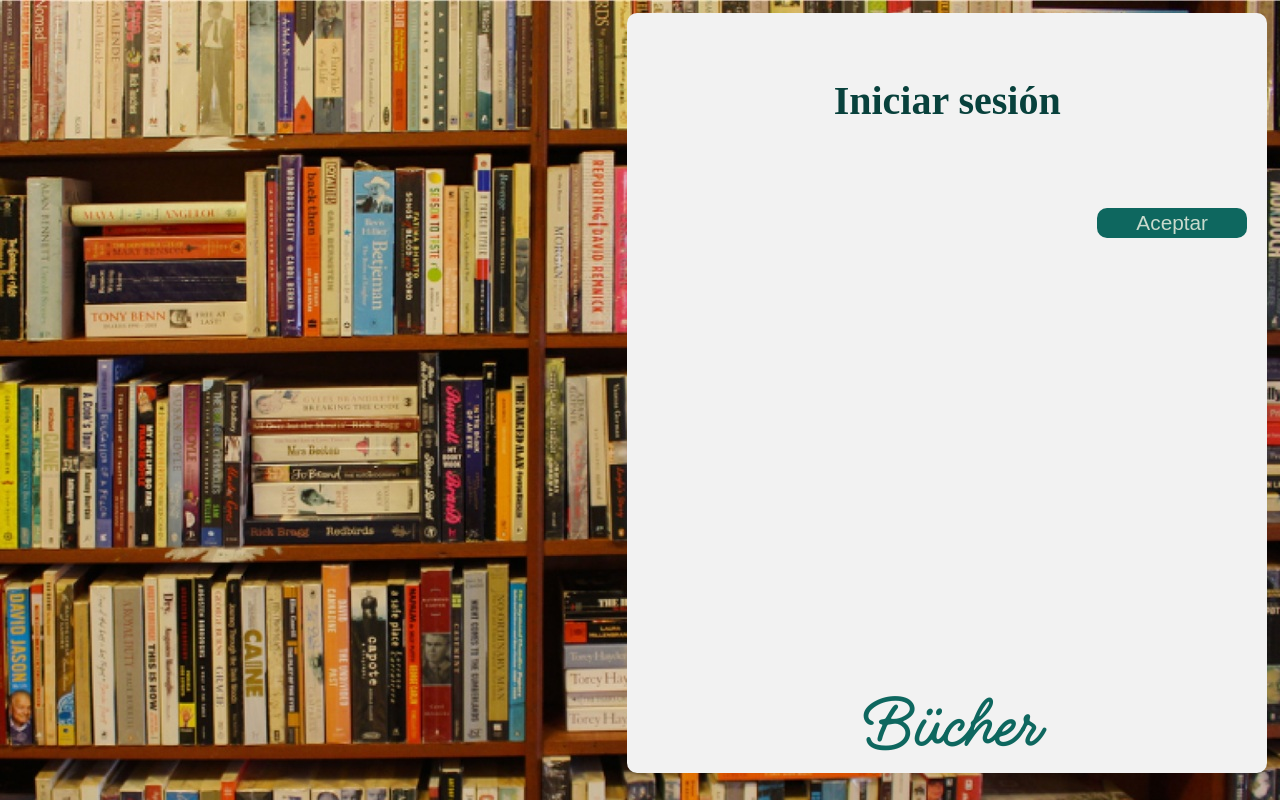
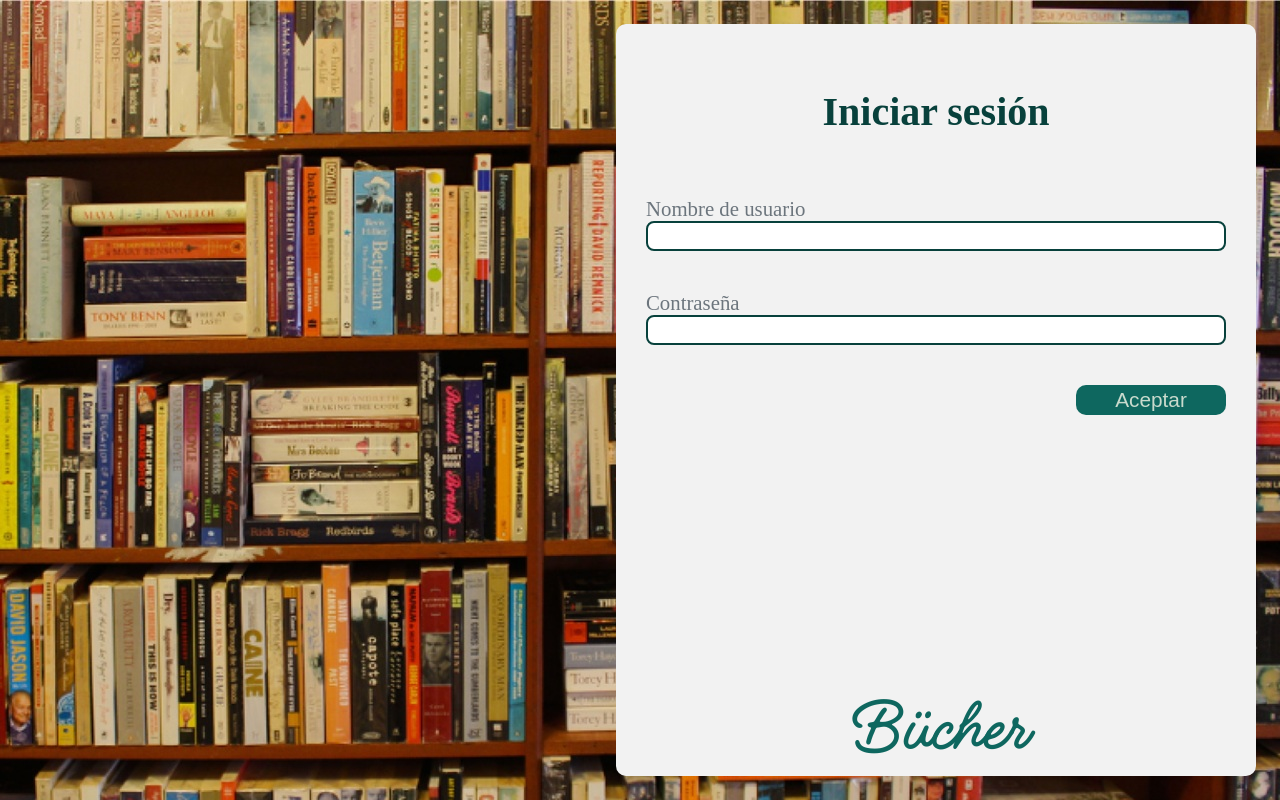
Before and after one commit to Programacion-Orientada-Objetos-5AO/proyecto-final-poo-calidad-vectorial-1, a React (Vite) app in the folder calidad-vectorial/frontend/: page /login in a window 1280 px wide. Built offline with nearby package versions, Linux system fonts and the light colour scheme.

Commit message:
implementacion login casi terminado

```diff
--- a/calidad-vectorial/frontend/src/components/elements/authbok/AuthBox.css
+++ b/calidad-vectorial/frontend/src/components/elements/authbok/AuthBox.css
@@ -1,15 +1,18 @@
 .auth-box {
     width: 50vw;
-    height: 95vh;
-    min-height: 400px;
+    height: 94vh;
+    min-height: 500px;
     background-color: #f2f2f2;
+
     position: absolute;
     right: 0;
     display: flex;
     flex-direction: column;
     align-items: center;
 
-    margin: 1%;
+    margin-top: 3vh;
+    margin-bottom: 3vh;
+    margin-right: 3vh;
     border-radius: 10px;
 }
 
@@ -18,13 +21,21 @@
     font-size: 2.5rem;
     color: #08413C;
     margin-top: 10%;
-    margin-bottom: 10%;
+    margin-bottom: 5%;
 }
 
 .auth-box__content {
     width: 100%;
-    padding: 20px;
+    padding: 30px;
     box-sizing: border-box;
+}
+
+.auth-box__content__inputs {
+    width: 100%;
+}
+
+.auth-box__content__button {
+    margin-top: 20px;
     display: flex;
     justify-content: flex-end;
 }
--- a/calidad-vectorial/frontend/src/components/elements/authbok/AuthBox.jsx
+++ b/calidad-vectorial/frontend/src/components/elements/authbok/AuthBox.jsx
@@ -7,8 +7,13 @@ export const AuthBox = ({ children, title="Título del cuadro" }) => {
         <section className='auth-box'>
             <h1 className='auth-box__title'>{title}</h1>
             <div className='auth-box__content'>
-                {children}
-                <Button variant="default" color="oscuro">Aceptar</Button>
+                <div className='auth-box__content__inputs'>
+                    {children}
+                </div>
+
+                <div className='auth-box__content__button'>
+                    <Button variant="default" color="oscuro">Aceptar</Button>
+                </div>
             </div>
             <h1 className='auth-box__footer'>Bücher</h1>
         </section>
--- /dev/null
+++ b/calidad-vectorial/frontend/src/components/elements/input/Input.css
@@ -0,0 +1,22 @@
+.input-group {
+    font-family: "Kdam Thmor";
+    font-size: 1.3rem;
+    width: 100%;
+    margin-bottom: 40px;
+}
+
+.input-group__input {
+    width: 100%;
+    height: 30px;
+    font-family: inherit;
+    font-size: inherit;
+
+    border-radius: 8px;
+    border: 2px solid #08413C;
+    box-sizing: border-box;
+    padding-left: 5px;
+}
+
+.input-group__label {
+    color: #6C757D;
+}
--- /dev/null
+++ b/calidad-vectorial/frontend/src/components/elements/input/Input.jsx
@@ -0,0 +1,13 @@
+import React from 'react'
+import '../../elements/global.css';
+import './Input.css';
+
+export const Input = ({ children, type="text", name }) => {
+    return (
+        <div className='input-group'>
+            <label className='input-group__label' htmlFor={name}>{children}</label>
+            <input className='input-group__input' name={name} id={name} type={type} required></input>
+
+        </div>
+    )
+}
--- a/calidad-vectorial/frontend/src/components/pages/login/Login.css
+++ b/calidad-vectorial/frontend/src/components/pages/login/Login.css
@@ -5,3 +5,7 @@
 
     position: relative;
 }
+
+.body-login__form {
+    width: 100%;
+}
--- a/calidad-vectorial/frontend/src/components/pages/login/Login.jsx
+++ b/calidad-vectorial/frontend/src/components/pages/login/Login.jsx
@@ -1,10 +1,9 @@
 import { useState } from "react";
-import { Link } from "react-router-dom";
 import { useNavigate } from "react-router-dom";
 import { loginRequest } from "../../utils/LoginUtils";
 import './Login.css';
 import { AuthBox } from "../../elements/authbok/AuthBox";
-import { Button } from "../../elements/buttons/Button";
+import { Input } from "../../elements/input/Input";
 
 function Login() {
 	const [username, setUsername] = useState("");
@@ -31,7 +30,10 @@ function Login() {
 	return (
 		<div className="body-login">
 			<AuthBox title="Iniciar sesión">
-
+				<form className="body-login__form" onSubmit={handleLogin}>
+					<Input type="text" name="username">Nombre de usuario</Input>
+					<Input type="password" name="password">Contraseña</Input>
+				</form>
 			</AuthBox>
 		</div>
 
```
